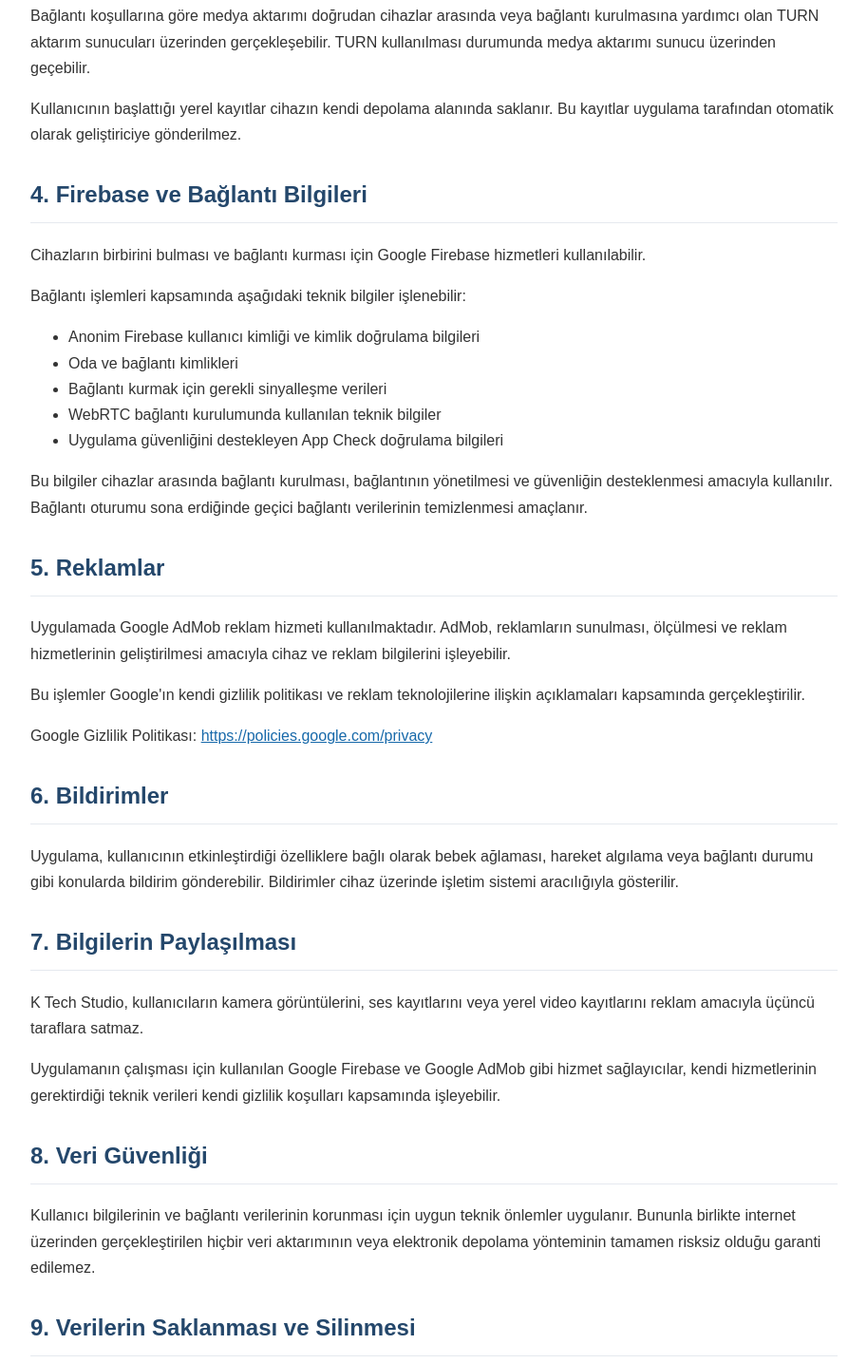
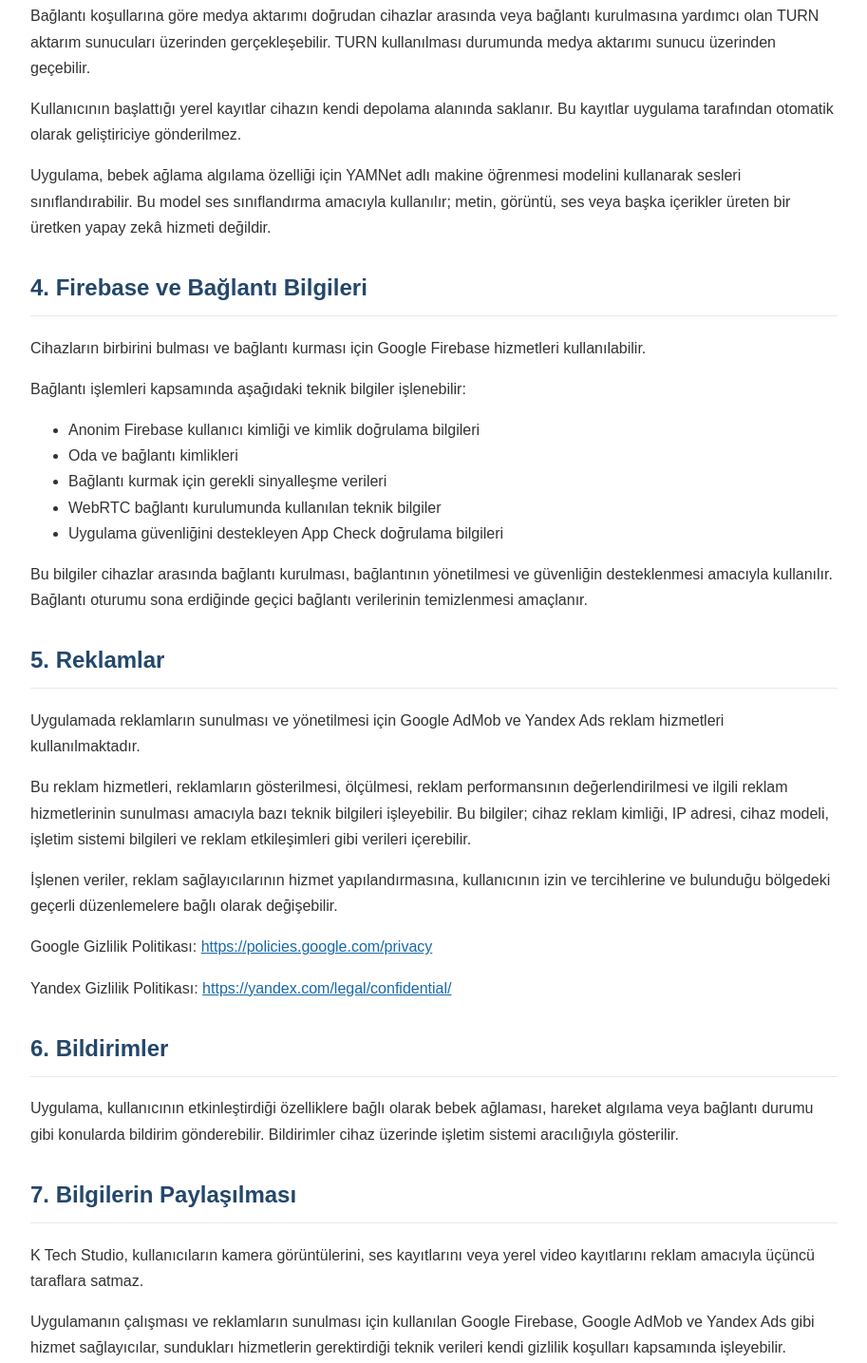
Before and after one commit to mylife300881-crypto/akilli-bebek-kamerasi-privacy, a plain HTML site: page index.html in a window 1280 px wide. Shown: the part 823-2258 px from the top of the page at 95% size, without its empty margins (183-1096 px from the left). Drawn offline with Linux system fonts and the light colour scheme.

Commit message:
Update privacy policy with new information and dates

```diff
--- a/index.html
+++ b/index.html
@@ -1,3 +1,4 @@
+
 <!DOCTYPE html>
 <html lang="tr">
 <head>
@@ -44,7 +45,7 @@
 <main>
   <h1>Gizlilik Politikası</h1>
   <p><strong>Akıllı Bebek Kamerası</strong></p>
-  <p class="date">Son güncelleme: 2 Kasım 2026</p>
+  <p class="date">Son güncelleme: 21 Kasım 2026</p>
 
   <p>
     K Tech Studio olarak kullanıcılarımızın gizliliğine önem veriyoruz.
@@ -64,7 +65,7 @@
   <p>
     Uygulama, bebek cihazında canlı görüntü ve ses aktarımı
     sağlayabilmek için kamera ve mikrofon izinlerini kullanır.
-    Bu izinler uygulamanın temel işlevlerinin çalışması için gereklidir.
+    Bu izinler uygulamanın ilgili özelliklerinin çalışması için gereklidir.
   </p>
   <p>
     Kamera ve mikrofon erişimi, ilgili özellik kullanıldığında
@@ -90,6 +91,12 @@
     alanında saklanır. Bu kayıtlar uygulama tarafından otomatik olarak
     geliştiriciye gönderilmez.
   </p>
+  <p>
+    Uygulama, bebek ağlama algılama özelliği için YAMNet adlı
+    makine öğrenmesi modelini kullanarak sesleri sınıflandırabilir.
+    Bu model ses sınıflandırma amacıyla kullanılır; metin, görüntü,
+    ses veya başka içerikler üreten bir üretken yapay zekâ hizmeti değildir.
+  </p>
 
   <h2>4. Firebase ve Bağlantı Bilgileri</h2>
   <p>
@@ -113,18 +120,32 @@
 
   <h2>5. Reklamlar</h2>
   <p>
-    Uygulamada Google AdMob reklam hizmeti kullanılmaktadır.
-    AdMob, reklamların sunulması, ölçülmesi ve reklam hizmetlerinin
-    geliştirilmesi amacıyla cihaz ve reklam bilgilerini işleyebilir.
+    Uygulamada reklamların sunulması ve yönetilmesi için Google AdMob
+    ve Yandex Ads reklam hizmetleri kullanılmaktadır.
   </p>
   <p>
-    Bu işlemler Google'ın kendi gizlilik politikası ve reklam
-    teknolojilerine ilişkin açıklamaları kapsamında gerçekleştirilir.
+    Bu reklam hizmetleri, reklamların gösterilmesi, ölçülmesi,
+    reklam performansının değerlendirilmesi ve ilgili reklam
+    hizmetlerinin sunulması amacıyla bazı teknik bilgileri işleyebilir.
+    Bu bilgiler; cihaz reklam kimliği, IP adresi, cihaz modeli,
+    işletim sistemi bilgileri ve reklam etkileşimleri gibi verileri
+    içerebilir.
+  </p>
+  <p>
+    İşlenen veriler, reklam sağlayıcılarının hizmet yapılandırmasına,
+    kullanıcının izin ve tercihlerine ve bulunduğu bölgedeki
+    geçerli düzenlemelere bağlı olarak değişebilir.
   </p>
   <p>
     Google Gizlilik Politikası:
     <a href="https://policies.google.com/privacy" target="_blank" rel="noopener">
       https://policies.google.com/privacy
+    </a>
+  </p>
+  <p>
+    Yandex Gizlilik Politikası:
+    <a href="https://yandex.com/legal/confidential/" target="_blank" rel="noopener">
+      https://yandex.com/legal/confidential/
     </a>
   </p>
 
@@ -142,9 +163,10 @@
     veya yerel video kayıtlarını reklam amacıyla üçüncü taraflara satmaz.
   </p>
   <p>
-    Uygulamanın çalışması için kullanılan Google Firebase ve Google
-    AdMob gibi hizmet sağlayıcılar, kendi hizmetlerinin gerektirdiği
-    teknik verileri kendi gizlilik koşulları kapsamında işleyebilir.
+    Uygulamanın çalışması ve reklamların sunulması için kullanılan
+    Google Firebase, Google AdMob ve Yandex Ads gibi hizmet sağlayıcılar,
+    sundukları hizmetlerin gerektirdiği teknik verileri kendi gizlilik
+    koşulları kapsamında işleyebilir.
   </p>
 
   <h2>8. Veri Güvenliği</h2>
```
